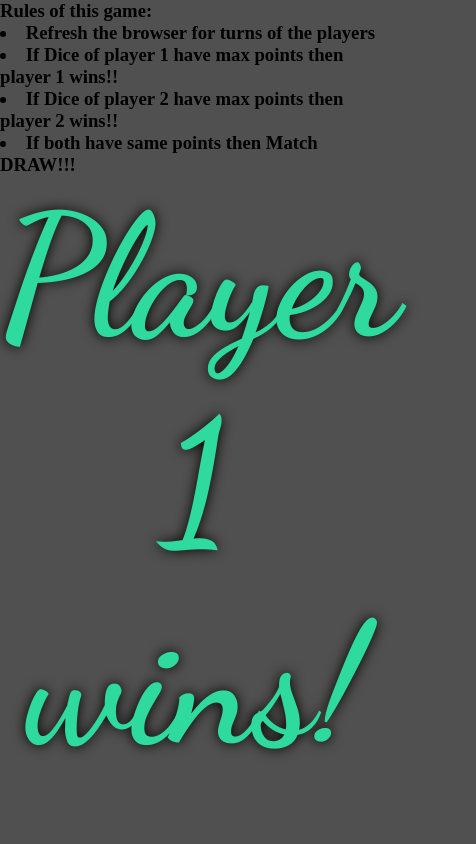
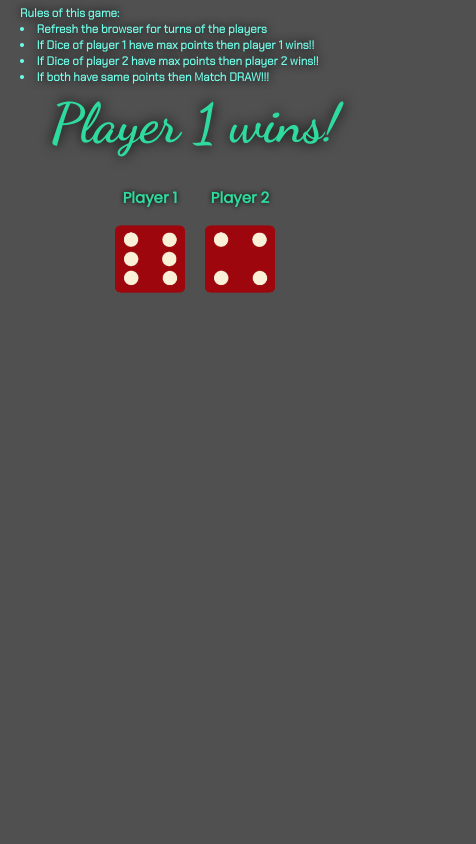
Before and after one commit to adars777/Dice-game, a plain HTML site: page index.html in a window 390 px wide. Shown: the top 844 px of the page, 476 px wide, since content can reach past the window. Drawn offline with Linux system fonts and the light colour scheme.

Commit message:
Update styles.css

```diff
--- a/styles.css
+++ b/styles.css
@@ -1,6 +1,6 @@
 @import url('https://fonts.googleapis.com/css2?family=Dancing+Script:wght@700&family=Poppins:wght@300;400&display=swap');
 
-
+@import url('https://fonts.googleapis.com/css2?family=Chakra+Petch:wght@300&family=Dancing+Script:wght@700&family=Poppins:wght@300;400&display=swap');
 
 *{
     margin: 0;
@@ -9,6 +9,16 @@
 
 body{
     background-color: rgb(80, 80, 80);
+}
+
+.rules{
+    display: flex;
+    flex-direction: column;
+    align-items: start;
+    color: rgb(114 255 234);
+    font-family: 'Chakra Petch', sans-serif;
+    text-shadow: 0 0 10px rgb(0 0 0);
+    margin: 5px 20px;
 }
 
 h1{
@@ -37,3 +47,44 @@ h1{
     flex-direction: column;
     gap: 35px;
 }
+
+
+@media screen and (max-width: 1100px) {
+
+    h1{
+        font-family: 'Dancing Script', cursive;
+        text-align: center;
+        font-size: 55px;
+        color: rgb(47, 218, 158);
+        text-shadow: 0 0 13px black;
+    }
+
+    .dices{
+        margin: 30px 0px;
+        gap: 20px;
+    }
+
+    .dice-1, .dice-2{
+        text-align: center;
+        display: flex;
+
+        flex-direction: column;
+        gap: 15px;
+    }
+
+
+    .dice-1 img , .dice-2 img{
+        width: 70px;
+        height: 70px;
+    }
+
+    .dices h3{
+        font-size: 15px;
+    }
+}
+
+@media screen and (max-width:650px) {
+    .rules{
+        font-size: 10px;
+    }
+}
```
